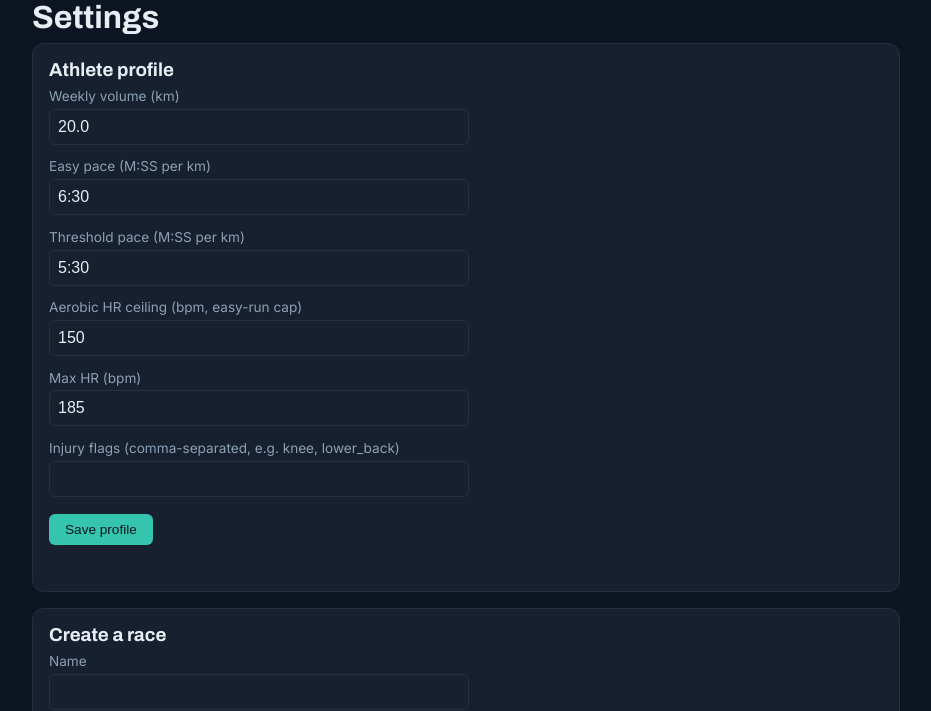
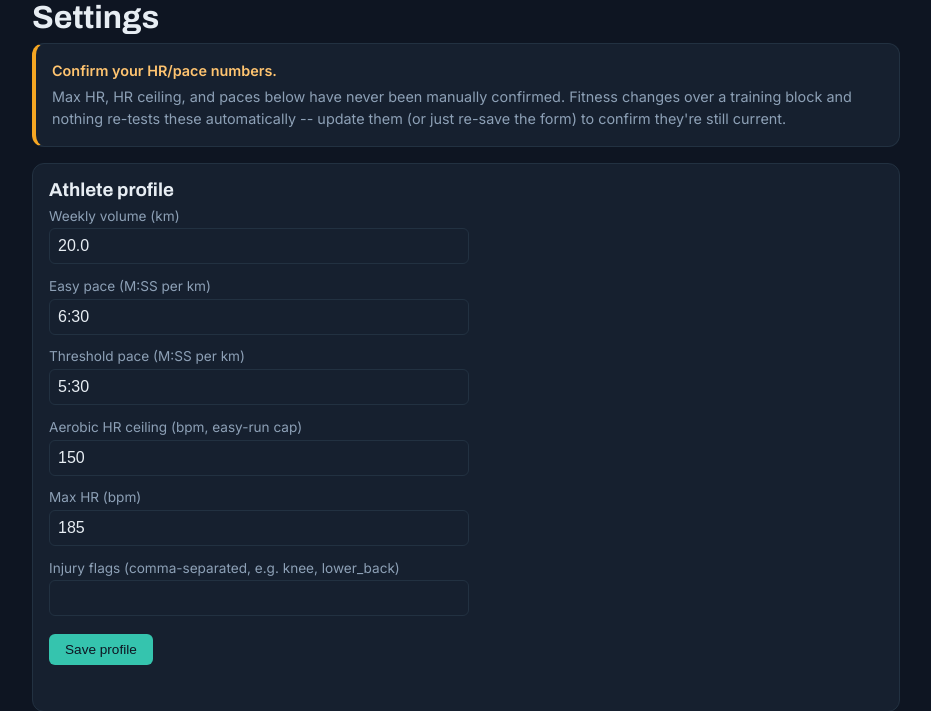
Before and after one commit to rdaswav/training_app, a FastAPI app: page /settings in a window 1280 px wide. Shown: the part 42-753 px from the top of the page, without its empty margins (174-1105 px from the left). Run offline with FastAPI, Linux system fonts and the light colour scheme; data comes from the database, SQL or seed files in the repository; data that the repository does not hold is empty; some libraries are stand-ins or nearby versions.

Commit message:
Confirm intervals.icu %HR basis, add physiology recheck reminder
%HR basis (repo open question, PROJECT_PLAN.md): confirmed live against a
real synced event's workout_doc.zoneTimes that intervals.icu resolves
"<pct>% HR" against the athlete's stored max HR, not LTHR. Documented in
intervals_icu.py's module docstring with the evidence.

Along the way found intervals.icu's own Run sport-settings (max_hr/lthr)
were stale since account creation in 2023, predating real fitness changes;
updated to current Garmin-verified values directly via the API, alongside
this app's own AthleteProfile.max_hr/aerobic_hr_ceiling.

Since nothing previously re-tested these values automatically, added a
staleness mechanism: AthleteProfile.physiology_reviewed_at stamps whenever
max_hr/aerobic_hr_ceiling/easy or threshold pace change via PUT /api/athlete,
and Settings shows a reminder once PHYSIOLOGY_REVIEW_INTERVAL_DAYS (default
12 weeks) have passed since the last confirm -- re-saving the profile form
is the "reset." New nullable column backfills to NULL (not "now") on
migration, so existing profiles read as never-confirmed until next save.

Co-Authored-By: Claude Sonnet 5 <noreply@anthropic.com>

```diff
--- a/backend/app/api/routes.py
+++ b/backend/app/api/routes.py
@@ -1,4 +1,4 @@
-from datetime import date
+from datetime import date, datetime
 
 from fastapi import APIRouter, Depends, HTTPException
 from sqlalchemy.orm import Session
@@ -40,6 +40,8 @@ from app.schemas import (
 
 router = APIRouter(prefix="/api")
 
+_PHYSIOLOGY_FIELDS = {"easy_pace_sec_per_km", "threshold_pace_sec_per_km", "aerobic_hr_ceiling", "max_hr"}
+
 
 def get_or_create_athlete(db: Session) -> AthleteProfile:
     athlete = db.query(AthleteProfile).first()
@@ -73,6 +75,10 @@ def update_athlete(payload: AthleteUpdate, db: Session = Depends(get_db)):
         athlete.easy_pace_baseline_sec_per_km = fields["easy_pace_sec_per_km"]
     if "threshold_pace_sec_per_km" in fields:
         athlete.threshold_pace_baseline_sec_per_km = fields["threshold_pace_sec_per_km"]
+    # The athlete manually confirming any physiology input resets the
+    # staleness clock Settings nudges against (config.PHYSIOLOGY_REVIEW_INTERVAL_DAYS).
+    if _PHYSIOLOGY_FIELDS & fields.keys():
+        athlete.physiology_reviewed_at = datetime.utcnow()
     db.commit()
     db.refresh(athlete)
     if "week_template" in fields:
--- a/backend/app/db.py
+++ b/backend/app/db.py
@@ -32,6 +32,10 @@ _ATHLETE_PROFILE_NEW_COLUMNS = {
     "threshold_pace_baseline_sec_per_km": "INTEGER",
     "last_job_run_at": "DATETIME",
     "last_job_error": "TEXT",
+    # NULL on migration (not backfilled to "now") is deliberate: an existing
+    # profile's physiology inputs have no confirmed-fresh date, so they should
+    # read as stale/never-reviewed until the athlete next saves Settings.
+    "physiology_reviewed_at": "DATETIME",
 }
 
 _MACROCYCLE_NEW_COLUMNS = {
--- a/backend/app/main.py
+++ b/backend/app/main.py
@@ -1,7 +1,7 @@
 import html
 import logging
 import re
-from datetime import date, timedelta
+from datetime import date, datetime, timedelta
 from pathlib import Path
 
 from apscheduler.schedulers.background import BackgroundScheduler
@@ -16,6 +16,7 @@ from app.config import (
     DAILY_JOB_HOUR,
     DEFAULT_WEEK_TEMPLATE,
     ENABLE_SCHEDULER,
+    PHYSIOLOGY_REVIEW_INTERVAL_DAYS,
     WEEKLY_REVIEW_DAY,
     WEEKLY_REVIEW_HOUR,
 )
@@ -593,6 +594,11 @@ def settings_view(request: Request):
         race = db.query(Race).filter(Race.athlete_id == athlete.id).order_by(Race.race_date).first()
         macrocycle_start = race.macrocycle.start_date if race and race.macrocycle else None
         week_template = athlete.week_template or {str(k): v for k, v in DEFAULT_WEEK_TEMPLATE.items()}
+        if athlete.physiology_reviewed_at is None:
+            physiology_stale_days = None  # never confirmed -- always stale
+        else:
+            physiology_stale_days = (datetime.utcnow() - athlete.physiology_reviewed_at).days
+        physiology_stale = physiology_stale_days is None or physiology_stale_days >= PHYSIOLOGY_REVIEW_INTERVAL_DAYS
         return templates.TemplateResponse(
             "settings.html",
             {
@@ -602,6 +608,8 @@ def settings_view(request: Request):
                 "macrocycle_start": macrocycle_start,
                 "week_template": week_template,
                 "active": "settings",
+                "physiology_stale": physiology_stale,
+                "physiology_stale_days": physiology_stale_days,
             },
         )
     finally:
--- a/backend/app/static/style.css
+++ b/backend/app/static/style.css
@@ -82,6 +82,13 @@ nav a.active { color: var(--accent); font-weight: 600; }
 .card.session-easy { border-left: 4px solid var(--teal); }
 .card.session-hard { border-left: 4px solid var(--amber); }
 .card.session-strength { border-left: 4px solid var(--violet); }
+.physio-nudge {
+  border-left: 4px solid var(--amber);
+  color: var(--muted);
+  font-size: 0.9rem;
+  line-height: 1.5;
+}
+.physio-nudge strong { color: var(--amber-hi); display: block; margin-bottom: 0.3rem; }
 
 /* ---------- surface tiers (About restructure): panel/subpanel, additive to .card ---------- */
 .panel { background: var(--slate); border: 1px solid var(--line-soft); border-radius: 16px; padding: 1.4rem 1.5rem; margin-bottom: 1rem; }
--- a/backend/app/templates/settings.html
+++ b/backend/app/templates/settings.html
@@ -2,6 +2,20 @@
 {% block title %}Settings - Parallax{% endblock %}
 {% block content %}
   <h1>Settings</h1>
+
+  {% if physiology_stale %}
+    <div class="card physio-nudge">
+      {% if physiology_stale_days is none %}
+        <strong>Confirm your HR/pace numbers.</strong> Max HR, HR ceiling, and paces below
+        have never been manually confirmed.
+      {% else %}
+        <strong>Time to recheck your HR/pace numbers.</strong> It's been {{ physiology_stale_days }}
+        days since you last confirmed max HR, HR ceiling, and paces below.
+      {% endif %}
+      Fitness changes over a training block and nothing re-tests these automatically --
+      update them (or just re-save the form) to confirm they're still current.
+    </div>
+  {% endif %}
 
   <div class="card">
     <h3>Athlete profile</h3>
```
Also changed, not shown: PROJECT_PLAN.md (+8 -3 lines), backend/app/config.py (+7 -0 lines), backend/app/integrations/intervals_icu.py (+12 -4 lines), backend/app/models.py (+7 -0 lines).
